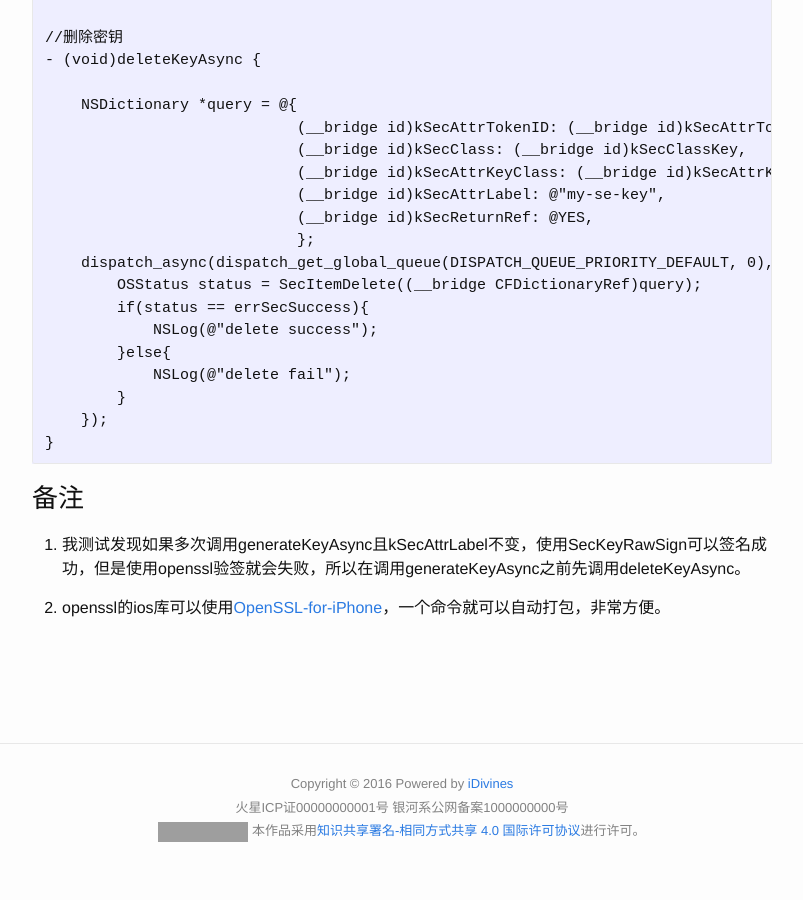
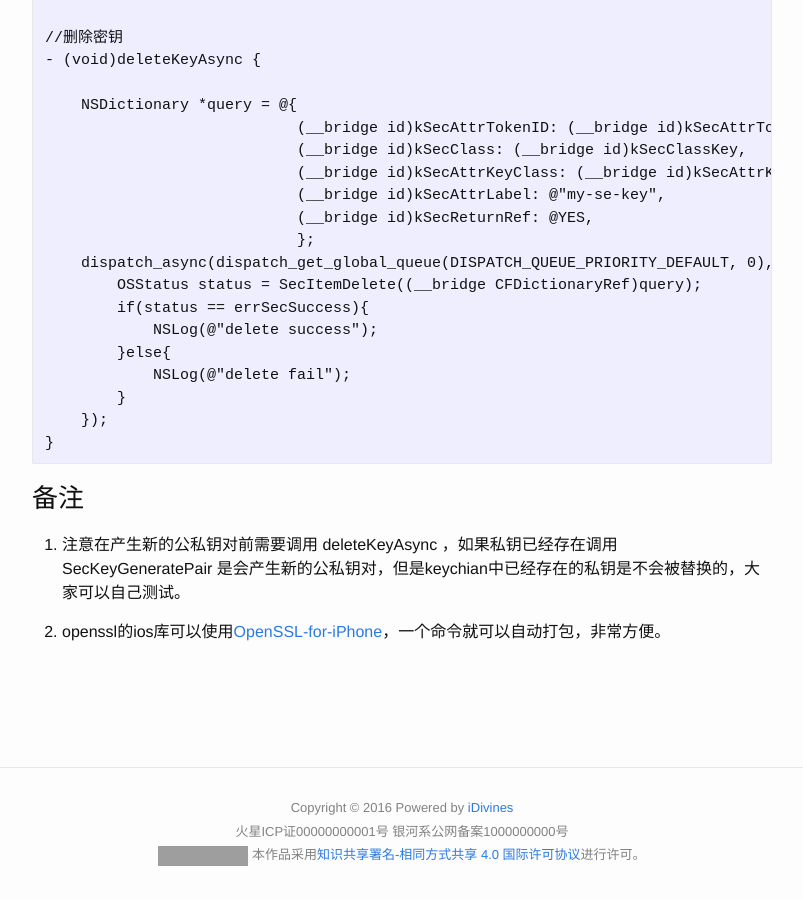
Before and after one commit to iDivines/iDivines.github.io, a Jekyll site: the page built from _posts/2016-04-05-IOS9-KeychainTouchID.markdown, in a window 1280 px wide and 900 px high, scrolled down 4056 px. Shown: the whole window, without its empty margins (238-1041 px from the left). Built offline with Jekyll 4.4.1, drawn with Linux system fonts in a browser that asks for light colours; comment, search, counter and statistics services are not loaded; before the commit the page ends 4932 px from its top, so only the background shows below that; grey boxes are pictures that could not be loaded.

Commit message:
修改文章错误

```diff
--- a/_posts/2016-04-05-IOS9-KeychainTouchID.markdown
+++ b/_posts/2016-04-05-IOS9-KeychainTouchID.markdown
@@ -195,6 +195,6 @@ excerpt: 本文主要介绍了IOS9中苹果对keychain的安全改进，介绍
 
 ### 备注
 
-1. 我测试发现如果多次调用generateKeyAsync且kSecAttrLabel不变，使用SecKeyRawSign可以签名成功，但是使用openssl验签就会失败，所以在调用generateKeyAsync之前先调用deleteKeyAsync。
+1. 注意在产生新的公私钥对前需要调用 deleteKeyAsync ，如果私钥已经存在调用 SecKeyGeneratePair 是会产生新的公私钥对，但是keychian中已经存在的私钥是不会被替换的，大家可以自己测试。
 
 2. openssl的ios库可以使用[OpenSSL-for-iPhone](https://github.com/x2on/OpenSSL-for-iPhone/)，一个命令就可以自动打包，非常方便。
```
